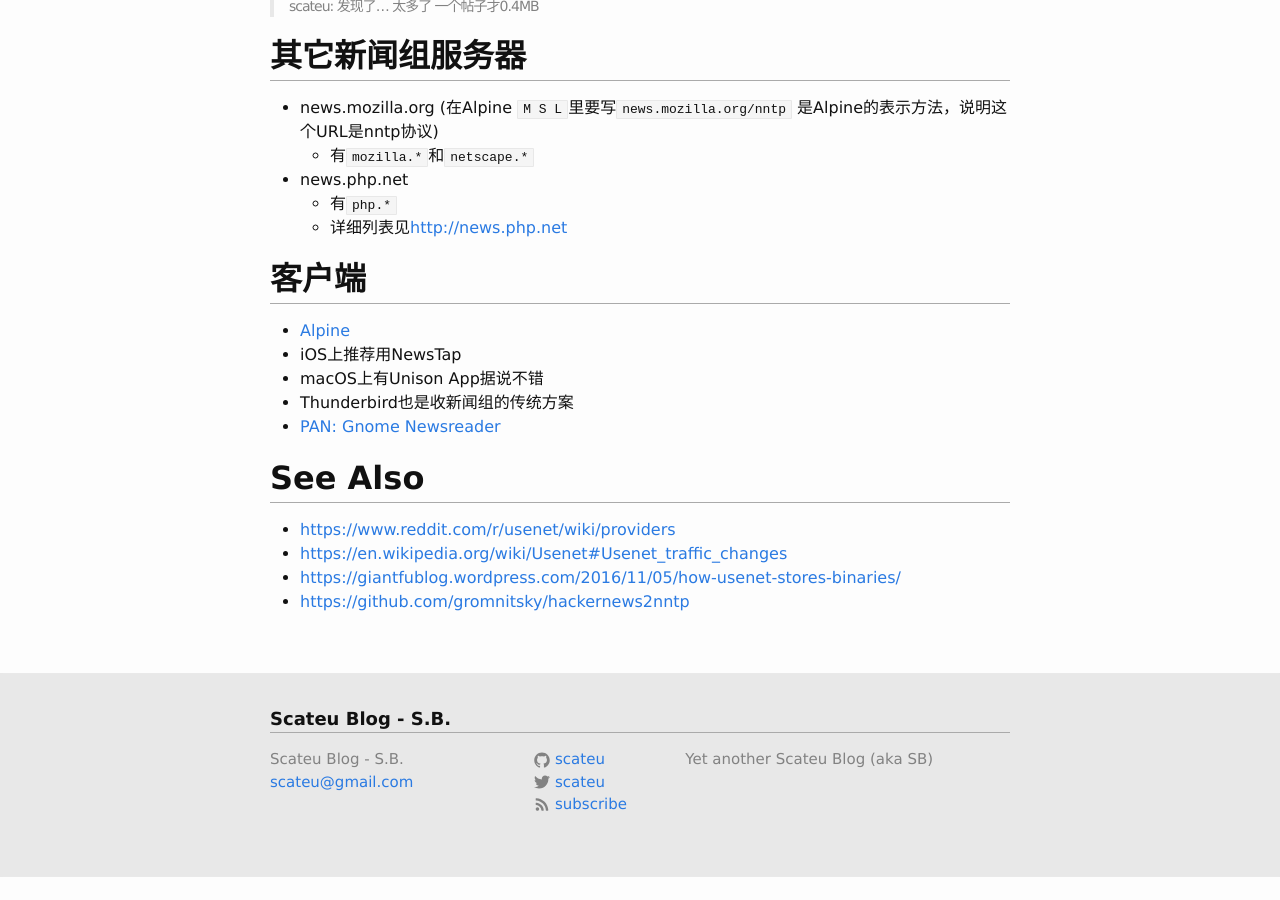
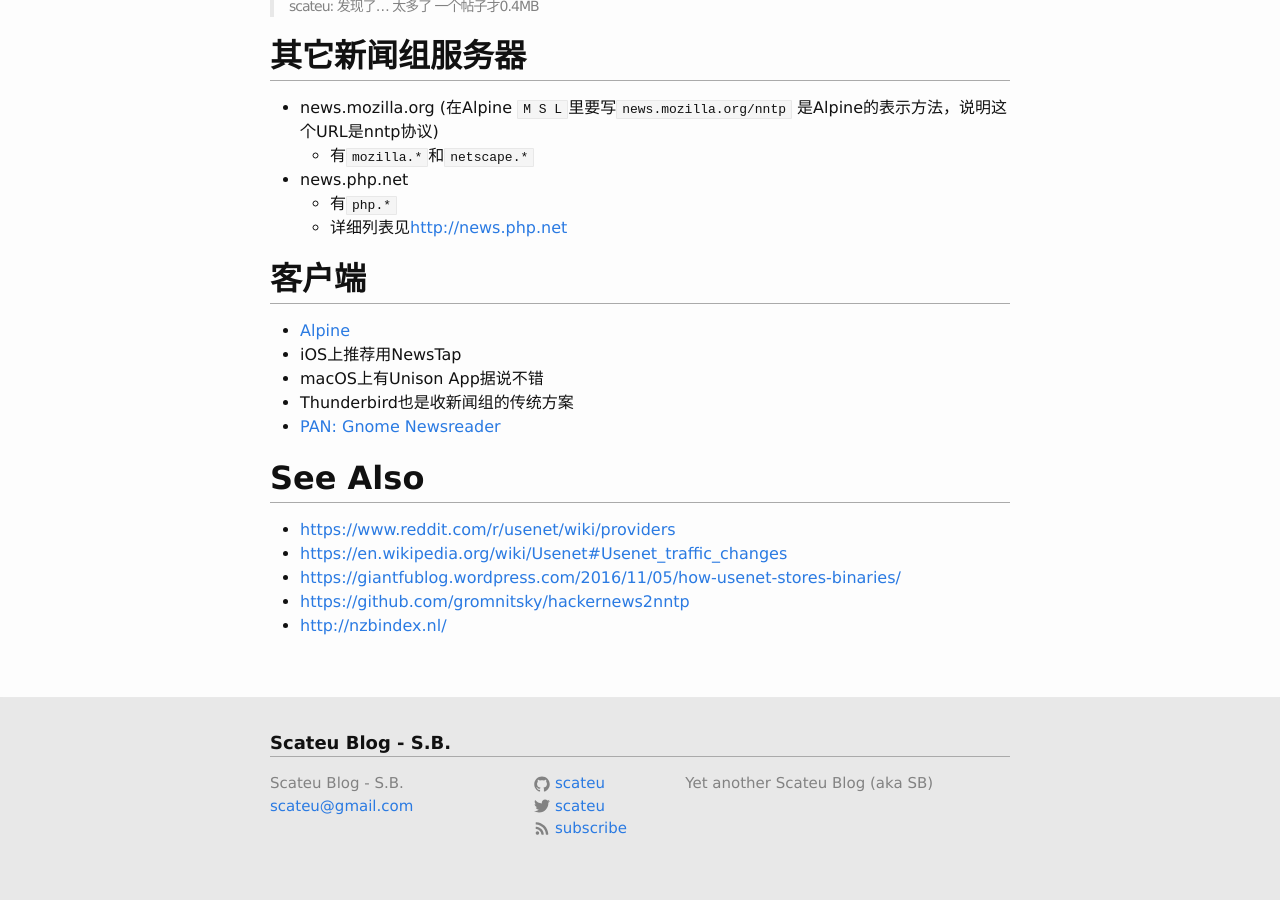
Before and after one commit to scateu/scateu.github.io, a Jekyll site: the page built from _posts/2018-01-05-nntp.md, in a window 1280 px wide and 900 px high, scrolled down 1492 px. Built offline with Jekyll 4.4.1, drawn with Linux system fonts in a browser that asks for light colours; nearby versions of some CDN libraries; comment, search, counter and statistics services are not loaded; before the commit the page ends 2368 px from its top, so only the background shows below that.

Commit message:
Fri Jan  5 21:57:08 CST 2018

```diff
--- a/_posts/2018-01-05-nntp.md
+++ b/_posts/2018-01-05-nntp.md
@@ -92,3 +92,4 @@
  - <https://en.wikipedia.org/wiki/Usenet#Usenet_traffic_changes>
  - <https://giantfublog.wordpress.com/2016/11/05/how-usenet-stores-binaries/>
  - <https://github.com/gromnitsky/hackernews2nntp>
+ - <http://nzbindex.nl/>
```
